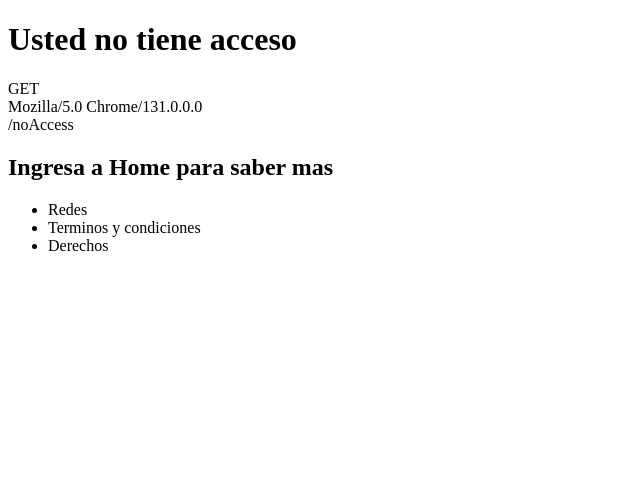
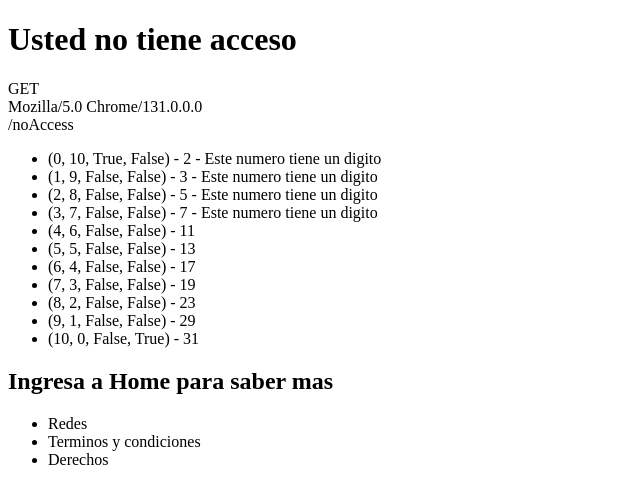
Before and after one commit to JamesCordova/DJango-parte-04, a Django app: page /noAccess in a window 1280 px wide. Shown: the part 88-592 px from the top of the page, without its empty margins (0-640 px from the left). Run offline with Django 4.2, Linux system fonts and the light colour scheme.

Commit message:
se hizo pruebas con el forloop y sus funciones en el bucle que itera en la variable list

```diff
--- a/src/inicio/views.py
+++ b/src/inicio/views.py
@@ -19,4 +19,9 @@ def pagina404(request, *args, **kwargs):
     return render(request,'404.html',{})
 
 def paginaNoAccess(request, *args, **kwargs):
-    return render(request,'noAccess.html',{})
+    myContext = {
+        'text': 'Un ejemplo de texto',
+        'number': 44.3,
+        'list': [2,3,5,7,11,13,17,19,23,29,31]
+    }
+    return render(request,'noAccess.html', myContext)
--- a/src/templates/noAccess.html
+++ b/src/templates/noAccess.html
@@ -4,4 +4,19 @@
     {{ request.method }}<br>
     {{ request.headers.user_agent }}<br>
     {{ request.get_full_path }}<br>
+    <ul>
+        {% for item in list %}
+            <li>({{ forloop.counter0 }}, <!--cuenta desde el 0-->
+                 {{ forloop.revcounter0 }}, <!--se cuenta desde el final hasta 0 en este caso-->
+                 {{ forloop.first }}, <!-- true si es el primero-->
+                 {{ forloop.last }}) <!-- true si es el ultimo -->
+                  - {{ item }}
+            {% if item < 9 %}
+                - Este numero tiene un digito
+            {% elif myItem > 9 %}
+                - Este numero tiene dos digitos
+            {% endif %}
+            </li>
+        {% endfor %}
+    </ul>
 {% endblock %}
```
